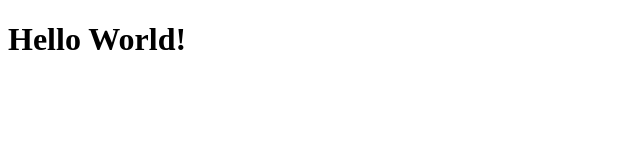
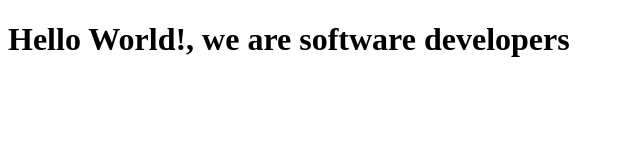
Before and after one commit to JoseLuis20-20/repository-microverse-two, a plain HTML site: page index.html in a window 1280 px wide. Shown: the whole page, without its empty margins (0-640 px from the left). Drawn offline with Linux system fonts and the light colour scheme.

Commit message:
second commit

```diff
--- a/index.html
+++ b/index.html
@@ -7,6 +7,6 @@
     <title>Document</title>
 </head>
 <body>
-    <h1>Hello World!</h1>
+    <h1>Hello World!, we are software developers</h1>
 </body>
 </html>
```
